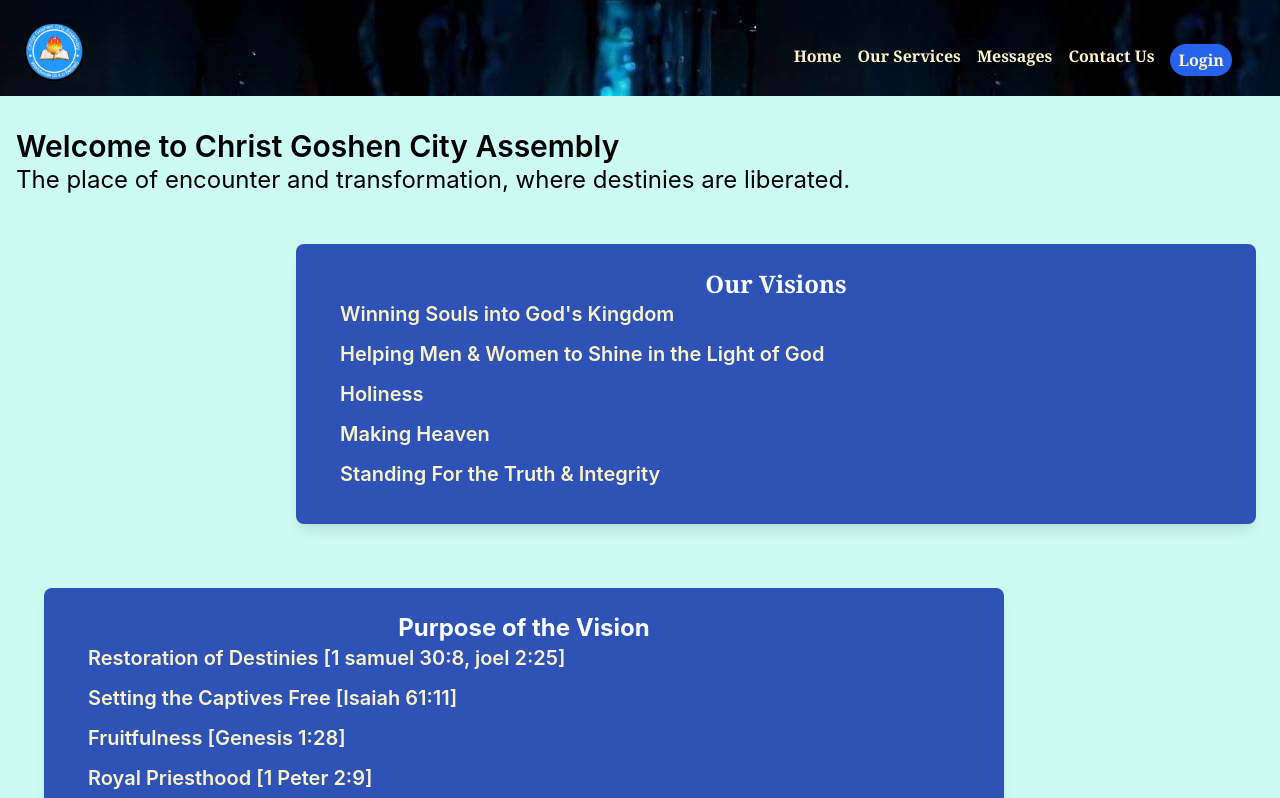
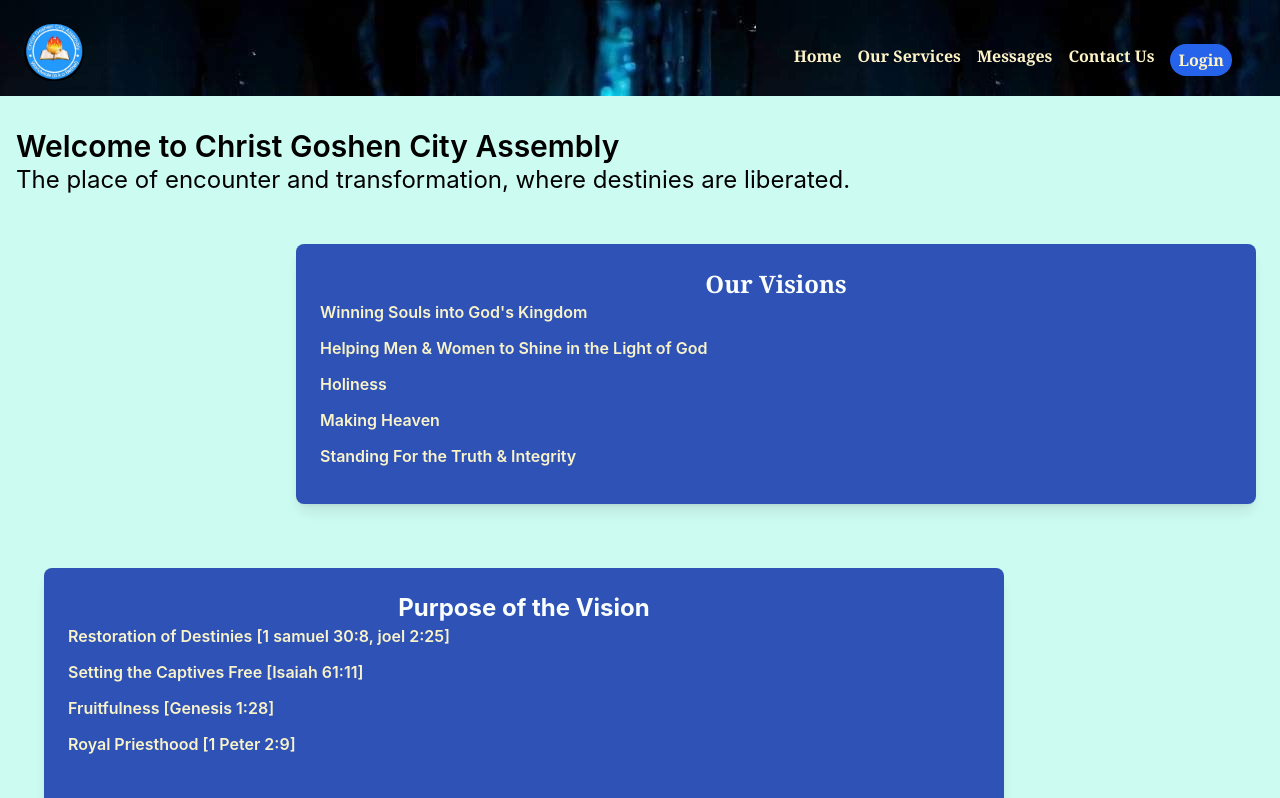
Before and after one commit to Davtech-Ge/goshen-webpage, a React (Create React App) app in the folder frontend/: page / in a window 1280 px wide. Shown: the top 798 px of the page. Built offline with nearby package versions, Linux system fonts and the light colour scheme; no server answers.

Commit message:
changed the fonts

```diff
--- a/frontend/src/pages/Home.js
+++ b/frontend/src/pages/Home.js
@@ -15,12 +15,12 @@ const Home = () => {
             <div>
             <div className='p-6 bg-blue-800 min-h-60 mx-11 opacity-90 mb-16 shadow-lg rounded-lg md:float-right md:mr-6 md:ml-16 md:w-9/12'>
                 <h1 className='font-bold font-serif text-white text-2xl flex justify-center'>Our Visions</h1>
-                <ul className=' text-amber-100 font-semibold pl-5'>
-                    <li className='mb-3 text-xl'>Winning Souls into God's Kingdom</li>
-                    <li className='mb-3 text-xl'>Helping Men & Women to Shine in the Light of God</li>
-                    <li className='mb-3 text-xl'>Holiness</li>
-                    <li className='mb-3 text-xl'>Making Heaven</li>
-                    <li className='mb-3 text-xl'>Standing For the Truth & Integrity</li>
+                <ul className=' text-amber-100 font-semibold'>
+                    <li className='mb-3 text-l'>Winning Souls into God's Kingdom</li>
+                    <li className='mb-3 text-l'>Helping Men & Women to Shine in the Light of God</li>
+                    <li className='mb-3 text-l'>Holiness</li>
+                    <li className='mb-3 text-l'>Making Heaven</li>
+                    <li className='mb-3 text-l'>Standing For the Truth & Integrity</li>
                 </ul>
             </div>
             </div>
@@ -28,11 +28,11 @@ const Home = () => {
             <div className='p-6 min-h-60 bg-blue-800 mx-11 opacity-90 shadow-lg rounded-lg md:float-left md:w-9/12 mb-16'>
                <div>
                <h1 className='font-bold text-white text-2xl flex justify-center'>Purpose of the Vision</h1>
-                <ul className=' text-amber-100 font-semibold pl-5'>
-                    <li className='mb-3 text-xl'>Restoration of Destinies [1 samuel  30:8, joel 2:25] </li>
-                    <li className='mb-3 text-xl'>Setting the Captives Free [Isaiah 61:11]</li>
-                    <li className='mb-3 text-xl'>Fruitfulness [Genesis 1:28]</li>
-                    <li className='mb-3 text-xl'>Royal Priesthood [1 Peter 2:9]</li>
+                <ul className=' text-amber-100 font-semibold'>
+                    <li className='mb-3 text-l'>Restoration of Destinies [1 samuel  30:8, joel 2:25] </li>
+                    <li className='mb-3 text-l'>Setting the Captives Free [Isaiah 61:11]</li>
+                    <li className='mb-3 text-l'>Fruitfulness [Genesis 1:28]</li>
+                    <li className='mb-3 text-l'>Royal Priesthood [1 Peter 2:9]</li>
                 </ul>
                </div>
             </div>
```
